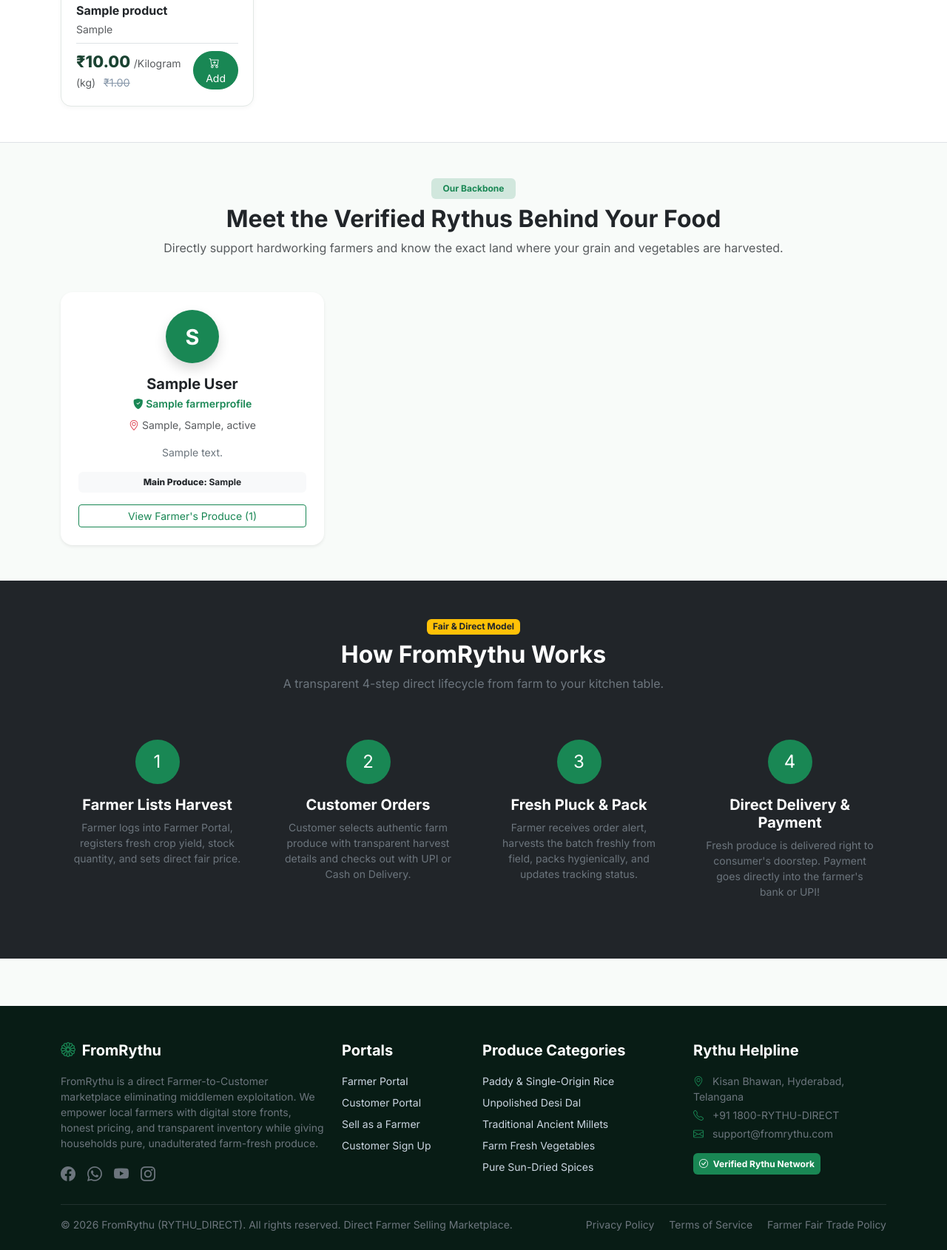
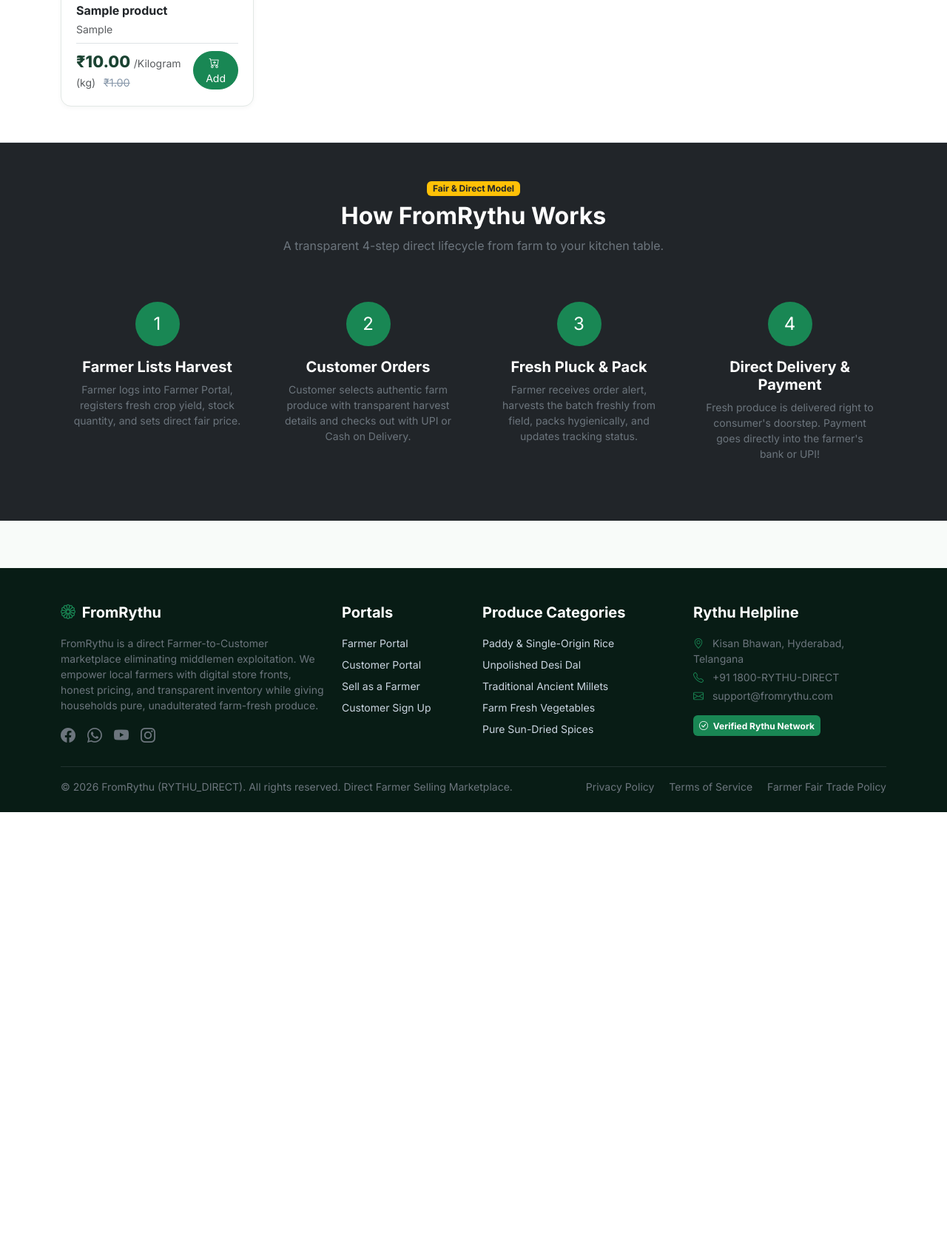
Before and after one commit to srikanth-52/FromRythu, a Django app: page / in a window 1280 px wide. Shown: the part 2044-3734 px from the top of the page at 74% size. After the commit the page ends 3142 px from the top, so only its background shows below. Run offline with Django 5.2, Linux system fonts and the light colour scheme; tables that the repository leaves empty hold one stand-in row (values such as "Sample post"); grey boxes marked "Sample" are stand-in pictures.

Commit message:
Remove Meet the Verified Rythus section from home page

```diff
--- a/farmers/views.py
+++ b/farmers/views.py
@@ -138,7 +138,6 @@ def edit_product_view(request, pk):
             'categories': categories,
         }
     )
-
 
 @farmer_required
 def toggle_product_active_view(request, pk):
--- a/templates/home.html
+++ b/templates/home.html
@@ -207,41 +207,6 @@
   </div>
 </section>
 
-<!-- Verified Farmers Spotlight -->
-<section class="py-5">
-  <div class="container">
-    <div class="text-center mb-5">
-      <span class="badge bg-success-subtle text-success fw-bold px-3 py-2 mb-2">Our Backbone</span>
-      <h2 class="fw-bold">Meet the Verified Rythus Behind Your Food</h2>
-      <p class="text-muted">Directly support hardworking farmers and know the exact land where your grain and vegetables are harvested.</p>
-    </div>
-
-    <div class="row g-4">
-      {% for farmer in verified_farmers %}
-        <div class="col-md-4">
-          <div class="card h-100 border-0 shadow-sm rounded-4 p-4 text-center">
-            <div class="rounded-circle mx-auto mb-3 bg-success text-white fw-bold d-flex align-items-center justify-content-center shadow" style="width: 72px; height: 72px; font-size: 1.8rem;">
-              {{ farmer.user.first_name|first|default:"R" }}
-            </div>
-            <h5 class="fw-bold mb-1">{{ farmer.user.get_full_name|default:farmer.user.username }}</h5>
-            <div class="text-success fw-semibold small mb-2"><i class="bi bi-shield-fill-check"></i> {{ farmer.farm_name }}</div>
-            <p class="small text-muted mb-3"><i class="bi bi-geo-alt text-danger"></i> {{ farmer.village }}, {{ farmer.district }}, {{ farmer.state }}</p>
-            <p class="small text-secondary mb-3">{{ farmer.bio|truncatewords:20 }}</p>
-            <div class="badge bg-light text-dark p-2 mb-3">
-              <strong>Main Produce:</strong> {{ farmer.primary_crops }}
-            </div>
-            <div class="mt-auto">
-              <a href="{% url 'products:list' %}?q={{ farmer.user.username }}" class="btn btn-sm btn-outline-success w-100">
-                View Farmer's Produce ({{ farmer.user.farmer_products.count }})
-              </a>
-            </div>
-          </div>
-        </div>
-      {% endfor %}
-    </div>
-  </div>
-</section>
-
 <!-- How It Works Flowchart -->
 <section class="py-5 bg-dark text-white">
   <div class="container">
```
